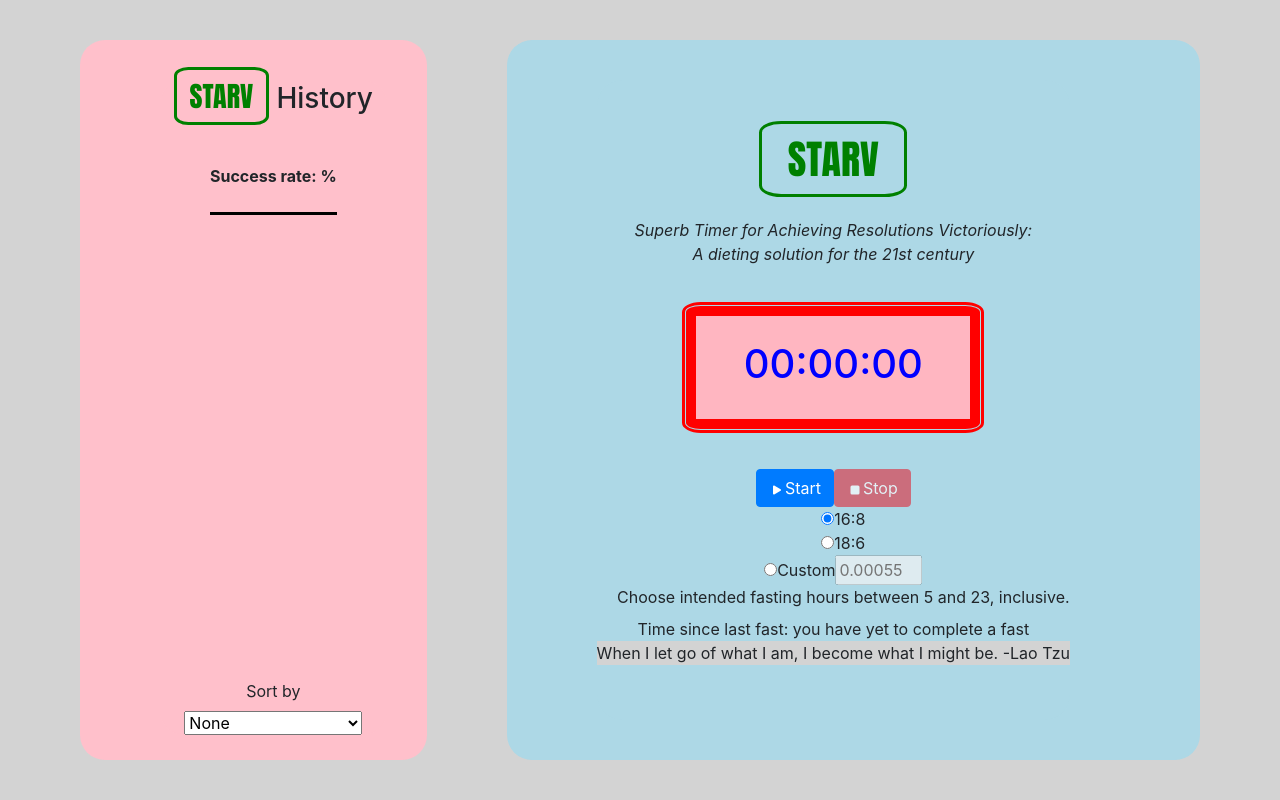
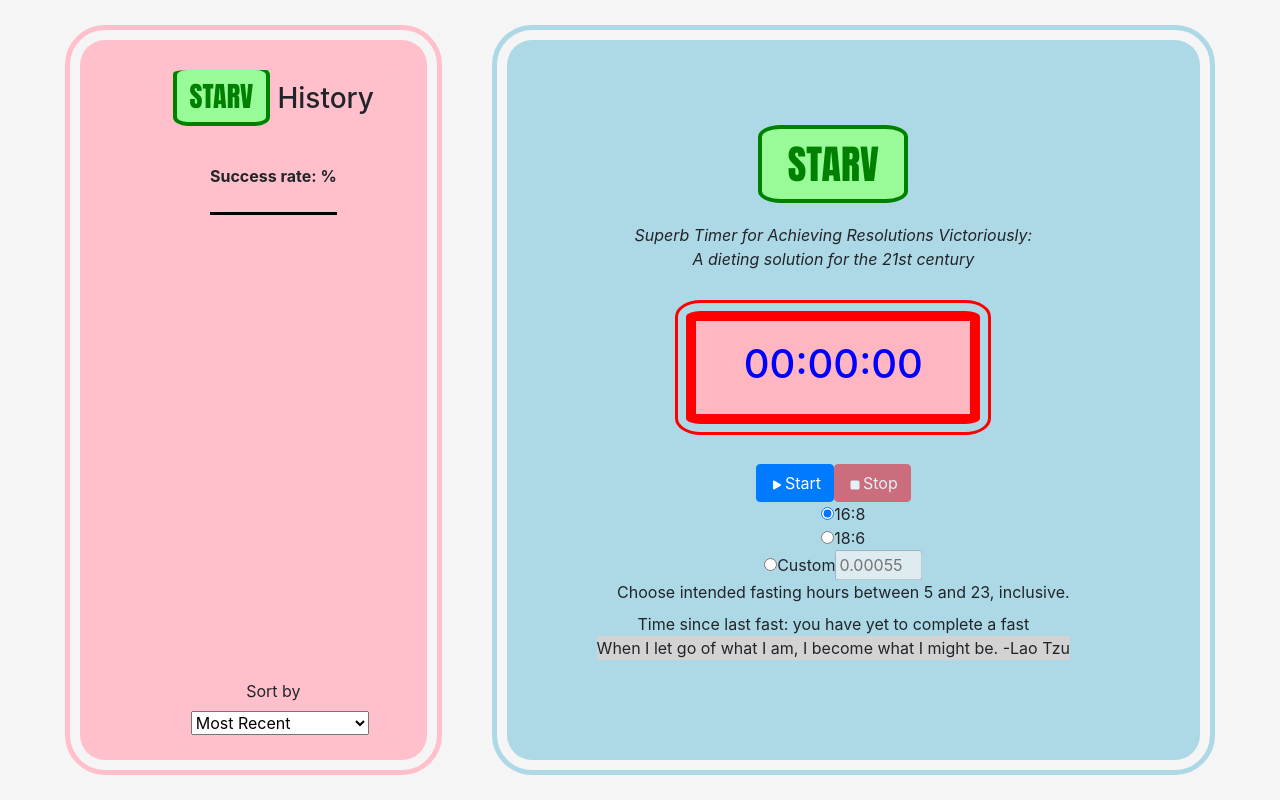
Before and after one commit to wan-li-va/STARV, a React (Create React App) app: page / in a window 1280 px wide. Built offline with nearby package versions, Linux system fonts and the light colour scheme.

Commit message:
Styling updates in StatsPanel

```diff
--- a/src/components/Entry.js
+++ b/src/components/Entry.js
@@ -3,6 +3,7 @@ import Card from 'react-bootstrap/Card';
 import { BsFillAwardFill } from "react-icons/bs";
 import { BsCheck } from "react-icons/bs";
 import { BsX } from "react-icons/bs";
+import '../styling/Entry.css'
 
 export default class Entry extends Component {
     constructor(props) {
@@ -40,9 +41,9 @@ export default class Entry extends Component {
 
     render() {
         return (
-            // <div className="Entry">
+            <div className="Entry">
                 <div>
-                <Card bg={this.props.fast.wasSuccessful ? "success" : "danger"}>
+                    <Card bg={this.props.fast.wasSuccessful ? "success" : "danger"} className={this.props.fast.wasSuccessful ? "succeed" : "notsucceed"} >
                         <Card.Body>
                             {(this.props.fast.wasSuccessful) ? <div className="text-right"><BsFillAwardFill /></div> : ""}
                             < Card.Text >
@@ -53,7 +54,7 @@ export default class Entry extends Component {
                         </Card.Body>
                     </Card>
                 </div >
-            // </div>
+            </div>
         )
     }
 }
--- a/src/components/Filter.js
+++ b/src/components/Filter.js
@@ -18,7 +18,7 @@ export default class Filter extends Component {
             <div className="Filter">
                 <label margin-right="5px">Sort by </label>
                 <select id="filterBy" onChange={this.handleSelectChange}>
-                    <option value="none">None</option>
+                    <option value="none">Most Recent</option>
                     <option value="fastingTime">Fast Length</option>
                     <option value="wasSuccessful">Successful Attempts</option>
                 </select>
--- a/src/styling/App.css
+++ b/src/styling/App.css
@@ -3,7 +3,7 @@
   display: flex;
   flex-direction: row;
   height: 100vh;
-  background-color: lightgray;
+  background-color: whitesmoke;
 }
 
 .MainPanel {
@@ -39,13 +39,13 @@
 .Timer {
   background-color: lightpink;
   border-radius: 5%;
-  padding-top: 5%;
-  padding-bottom: 5%;
+  padding-top: 4%;
+  padding-bottom: 4%;
   padding-left: 10%;
   padding-right: 10%;
   margin-bottom: 5vh;
   outline: 3px solid red;
-  outline-offset: 1px;
+  outline-offset: 8px;
   border: 10px solid red;
   margin-top: 3vh;
 }
--- /dev/null
+++ b/src/styling/Entry.css
@@ -0,0 +1,7 @@
+.Entry {
+    display: flex;
+}
+
+.text-right {
+    margin-top: -2vh;
+}
--- a/src/styling/Filter.css
+++ b/src/styling/Filter.css
@@ -1,3 +1,7 @@
 .Filter {
     margin-top: 4vh;
 }
+
+#filterBy {
+    margin-left: 1vw;
+}
--- a/src/styling/MainPanel.css
+++ b/src/styling/MainPanel.css
@@ -1,5 +1,7 @@
 .MainPanel {
     display: flex;
+    outline: lightblue solid 5px;
+    outline-offset: 10px;
 }
 
 .subtitle {
@@ -11,9 +13,10 @@
     color: green;
     font-family: Impact, Charcoal, sans-serif;
     font-weight: bold;
-    border: 3px solid green;
+    border: 4px solid green;
     border-radius: 15%;
     padding: 5px;
     padding-left: 2vw;
     padding-right: 2vw;
+    background-color: palegreen;
 }
--- a/src/styling/StatsPanel.css
+++ b/src/styling/StatsPanel.css
@@ -1,5 +1,7 @@
 .StatsPanel {
     display: flex;
+    outline: pink solid 5px;
+    outline-offset: 10px;
 }
 
 .history {
@@ -12,11 +14,12 @@
     color: green;
     font-family: Impact, Charcoal, sans-serif;
     font-weight: bold;
-    border: 3px solid green;
+    border: 4px solid green;
     border-radius: 15%;
     padding: 5px;
     padding-left: 1vw;
     padding-right: 1vw;
+    background-color: palegreen;
 }
 
 .success {
```
Lines whose indentation alone changed are shown as unchanged.
